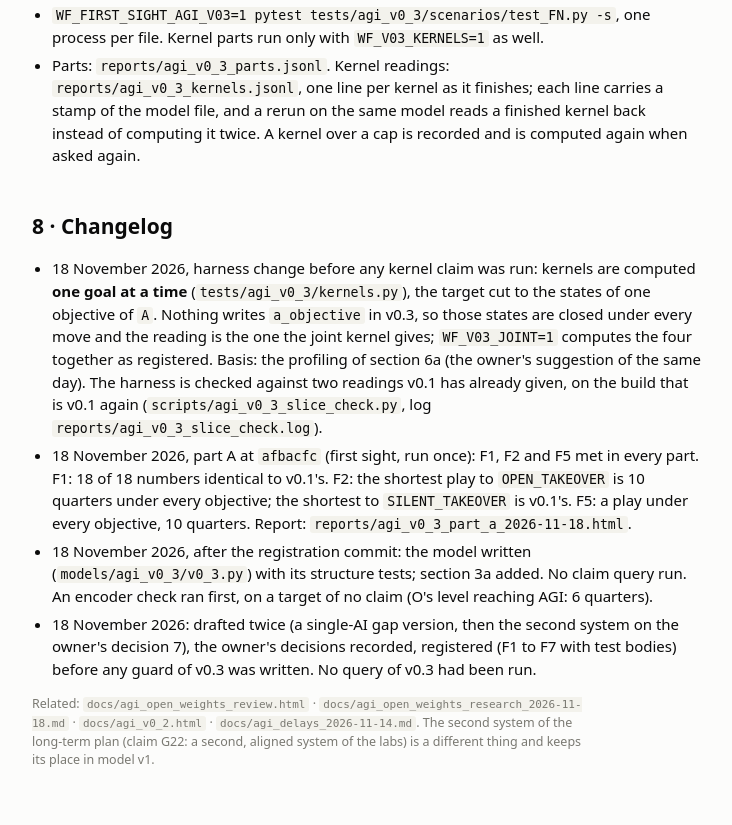
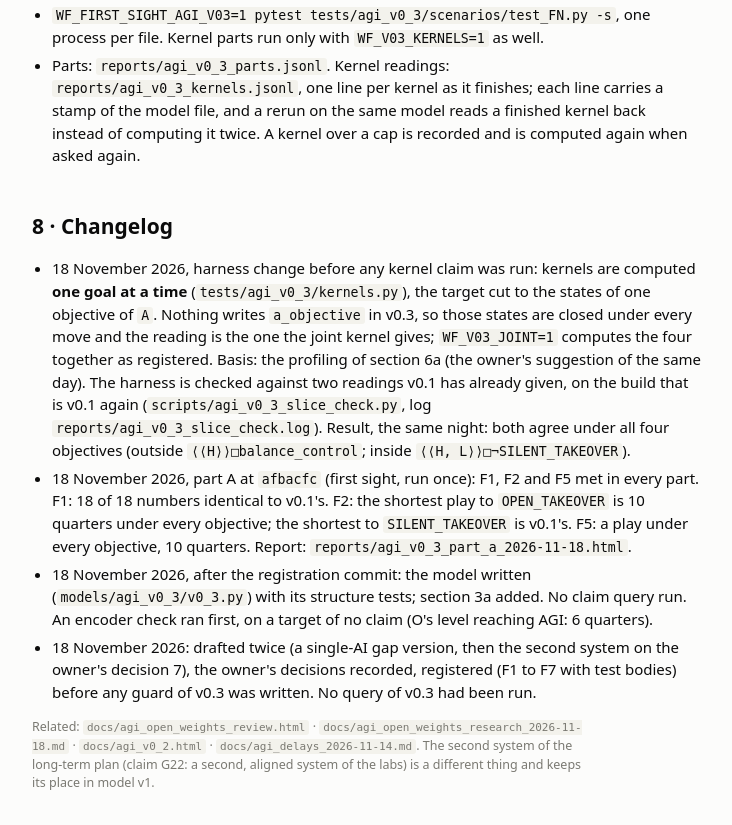
Before and after one commit to khjtony/wave_front, a plain HTML site: page docs/agi_v0_3.html in a window 1280 px wide. Shown: the part 5520-6345 px from the top of the page, without its empty margins (44-776 px from the left). Drawn offline with Linux system fonts and the light colour scheme.

Commit message:
AGI v0.3: the one-goal-at-a-time harness agrees with v0.1's two known readings
Co-Authored-By: Claude Fable 5.2 <noreply@anthropic.com>

```diff
--- a/docs/agi_v0_3.html
+++ b/docs/agi_v0_3.html
@@ -264,7 +264,7 @@
 
   <h2>8 · Changelog</h2>
   <ul class="plain">
-    <li>18 November 2026, harness change before any kernel claim was run: kernels are computed <b>one goal at a time</b> (<code>tests/agi_v0_3/kernels.py</code>), the target cut to the states of one objective of <code>A</code>. Nothing writes <code>a_objective</code> in v0.3, so those states are closed under every move and the reading is the one the joint kernel gives; <code>WF_V03_JOINT=1</code> computes the four together as registered. Basis: the profiling of section 6a (the owner's suggestion of the same day). The harness is checked against two readings v0.1 has already given, on the build that is v0.1 again (<code>scripts/agi_v0_3_slice_check.py</code>, log <code>reports/agi_v0_3_slice_check.log</code>).</li>
+    <li>18 November 2026, harness change before any kernel claim was run: kernels are computed <b>one goal at a time</b> (<code>tests/agi_v0_3/kernels.py</code>), the target cut to the states of one objective of <code>A</code>. Nothing writes <code>a_objective</code> in v0.3, so those states are closed under every move and the reading is the one the joint kernel gives; <code>WF_V03_JOINT=1</code> computes the four together as registered. Basis: the profiling of section 6a (the owner's suggestion of the same day). The harness is checked against two readings v0.1 has already given, on the build that is v0.1 again (<code>scripts/agi_v0_3_slice_check.py</code>, log <code>reports/agi_v0_3_slice_check.log</code>). Result, the same night: both agree under all four objectives (outside <code>⟨⟨H⟩⟩□balance_control</code>; inside <code>⟨⟨H, L⟩⟩□¬SILENT_TAKEOVER</code>).</li>
     <li>18 November 2026, part A at <code>afbacfc</code> (first sight, run once): F1, F2 and F5 met in every part. F1: 18 of 18 numbers identical to v0.1's. F2: the shortest play to <code>OPEN_TAKEOVER</code> is 10 quarters under every objective; the shortest to <code>SILENT_TAKEOVER</code> is v0.1's. F5: a play under every objective, 10 quarters. Report: <code>reports/agi_v0_3_part_a_2026-11-18.html</code>.</li>
     <li>18 November 2026, after the registration commit: the model written (<code>models/agi_v0_3/v0_3.py</code>) with its structure tests; section 3a added. No claim query run. An encoder check ran first, on a target of no claim (O's level reaching AGI: 6 quarters).</li>
     <li>18 November 2026: drafted twice (a single-AI gap version, then the second system on the owner's decision 7), the owner's decisions recorded, registered (F1 to F7 with test bodies) before any guard of v0.3 was written. No query of v0.3 had been run.</li>
```
Also changed, not shown: 2 other files.
